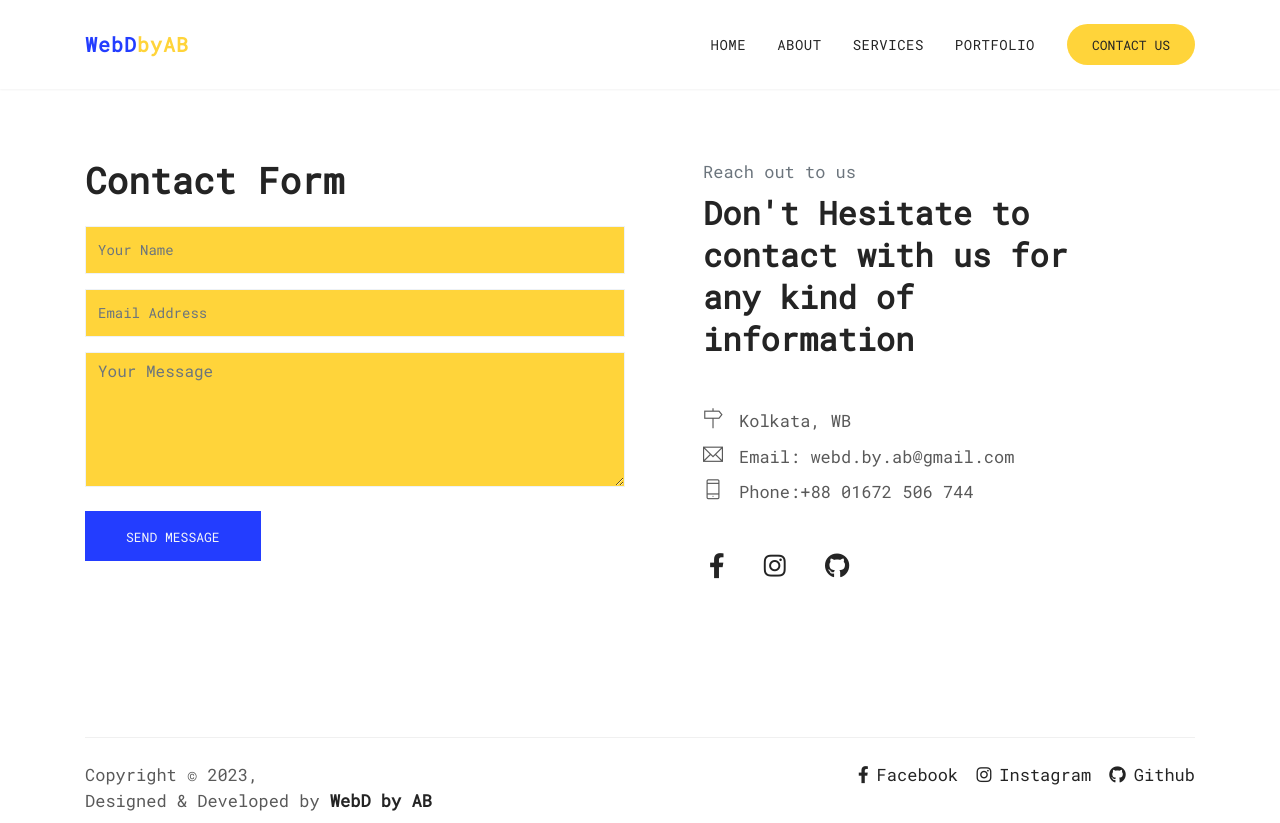
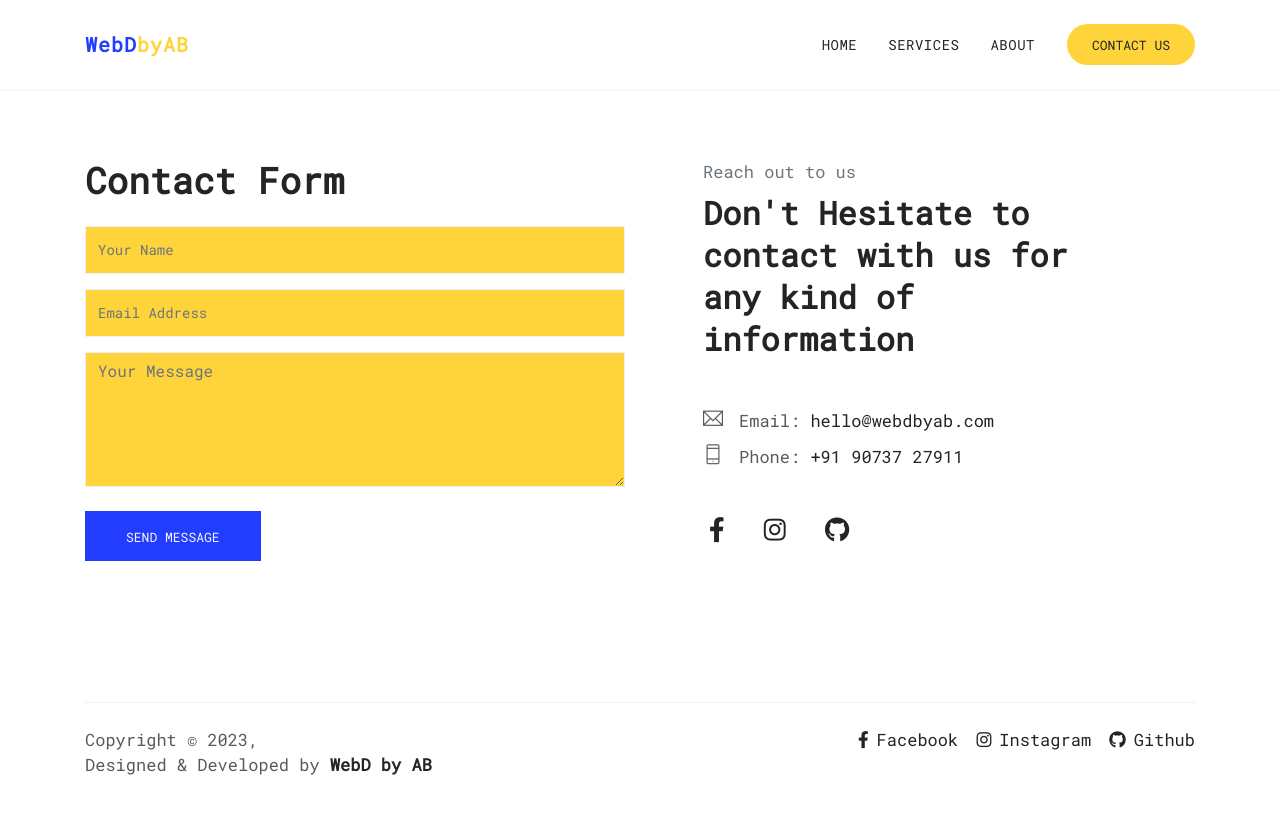
Before and after one commit to Web-D-By-AB/Web-D-By-AB, a website: page theme/contact.html in a window 1280 px wide. After the commit the page ends 800 px from the top, so only its background shows below. Drawn offline with nearby package versions, Linux system fonts and the light colour scheme.

Commit message:
Remove unnecessary code + minor additions

```diff
--- a/theme/contact.html
+++ b/theme/contact.html
@@ -53,7 +53,7 @@
       <div class="row">
         <div class="col-lg-12">
           <nav class="navbar navbar-expand-lg px-0 py-4">
-            <a class="navbar-brand" href="#">
+            <a class="navbar-brand" href="/">
               <span>WebD</span>byAB
             </a>
 
@@ -65,9 +65,9 @@
             <div class="collapse navbar-collapse text-center" id="navbarsExample09">
               <ul class="navbar-nav ml-auto">
                 <li class="nav-item @@home"><a class="nav-link" href="index.html">Home</a></li>
+                <li class="nav-item @@service"><a class="nav-link" id="service-link" href="#service">Services</a></li>
                 <li class="nav-item @@about"><a class="nav-link" id="about-link" href="#about">About</a></li>
-                <li class="nav-item @@service"><a class="nav-link" id="service-link" href="#service">Services</a></li>
-                <li class="nav-item @@project"><a class="nav-link" id="portfolio-link" href="#portfolio">Portfolio</a></li>
+                <!-- <li class="nav-item @@project"><a class="nav-link" id="portfolio-link" href="#portfolio">Portfolio</a></li> -->
               </ul>
 
               <div class="my-2 my-md-0 ml-lg-4 text-center">
@@ -110,14 +110,14 @@
 					<h2 class="mb-5 mt-2">Don't Hesitate to contact with us for any kind of information</h2>
 
 					<ul class="address-block list-unstyled">
+						<!-- <li>
+							<i class="ti-direction mr-3"></i>Kolkata, India
+						</li> -->
 						<li>
-							<i class="ti-direction mr-3"></i>Kolkata, WB
+							<i class="ti-email mr-3"></i>Email: <a href="mailto:hello@webdbyab.com?subject=Hello%20there!&body=Hello!%20I%20want%20to%20talk%20about%20...">hello@webdbyab.com</a>
 						</li>
 						<li>
-							<i class="ti-email mr-3"></i>Email: webd.by.ab@gmail.com
-						</li>
-						<li>
-							<i class="ti-mobile mr-3"></i>Phone:+88 01672 506 744
+							<i class="ti-mobile mr-3"></i>Phone: <a href="tel:09073727911">+91 90737 27911</a>
 						</li>
 					</ul>
 
@@ -148,7 +148,7 @@
       <div class="row">
         <div class="col-lg-6">
           <div class="copyright">
-            Copyright &copy; 2023, <br> Designed &amp; Developed by <a href="#"
+            Copyright &copy; 2023, <br> Designed &amp; Developed by <a href="/"
               >WebD by AB</a>
           </div>
         </div>
```
Also changed, not shown: source/contact.html (+5 -5 lines), source/index.html (+2 -65 lines), source/partials/blocks/footer.htm (+1 -1 lines), source/partials/blocks/navigation.htm (+3 -3 lines), theme/index.html (+6 -69 lines), 1 other file.
